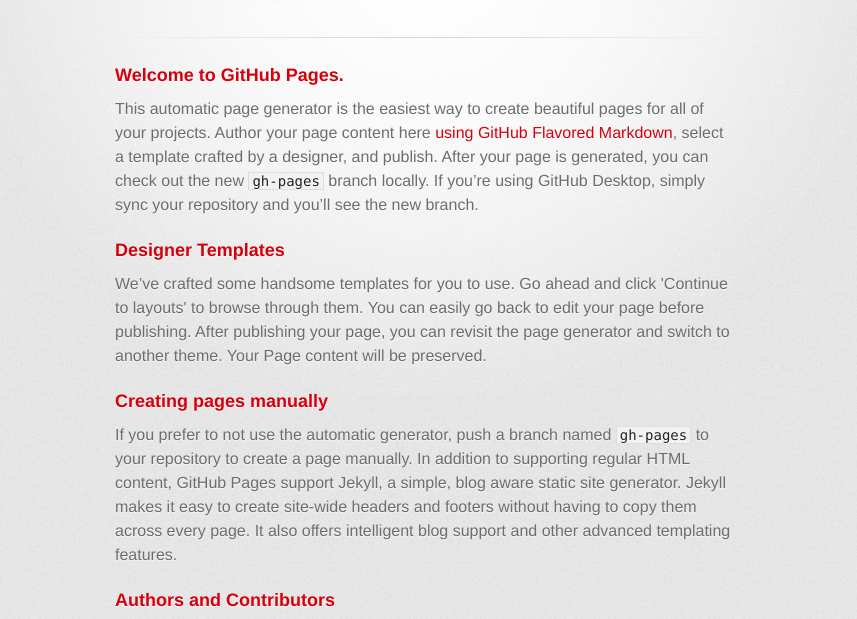
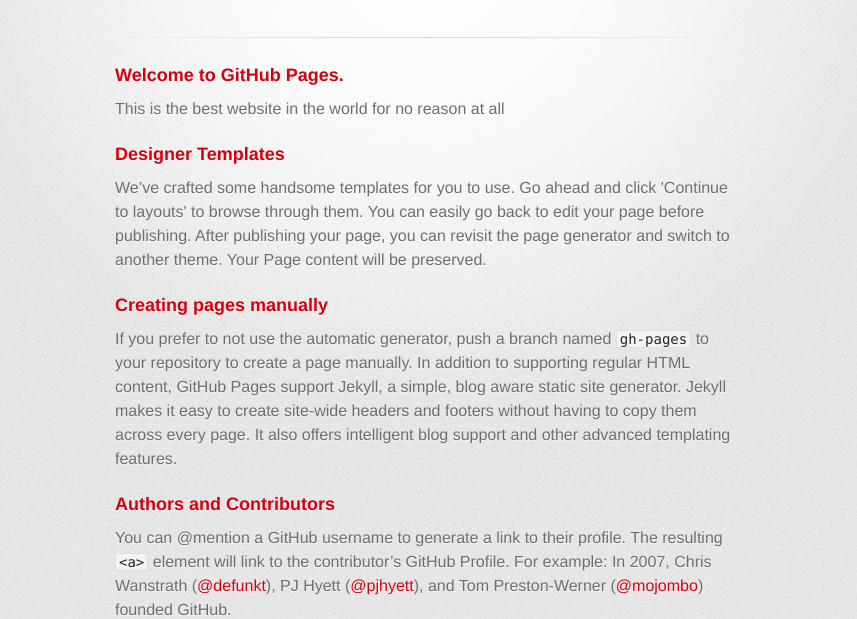
Before and after one commit to MnMagnum/mnmagnum.github.io, a plain HTML site: page index.html in a window 1280 px wide. Shown: the part 178-797 px from the top of the page, without its empty margins (215-1072 px from the left). Drawn offline with Linux system fonts and the light colour scheme; a web font is replaced by a local one.

Commit message:
Update index.html

```diff
--- a/index.html
+++ b/index.html
@@ -32,7 +32,7 @@
           <h3>
 <a id="welcome-to-github-pages" class="anchor" href="#welcome-to-github-pages" aria-hidden="true"><span aria-hidden="true" class="octicon octicon-link"></span></a>Welcome to GitHub Pages.</h3>
 
-<p>This automatic page generator is the easiest way to create beautiful pages for all of your projects. Author your page content here <a href="https://guides.github.com/features/mastering-markdown/">using GitHub Flavored Markdown</a>, select a template crafted by a designer, and publish. After your page is generated, you can check out the new <code>gh-pages</code> branch locally. If you’re using GitHub Desktop, simply sync your repository and you’ll see the new branch.</p>
+<p>This is the best website in the world for no reason at all</p>
 
 <h3>
 <a id="designer-templates" class="anchor" href="#designer-templates" aria-hidden="true"><span aria-hidden="true" class="octicon octicon-link"></span></a>Designer Templates</h3>
```
